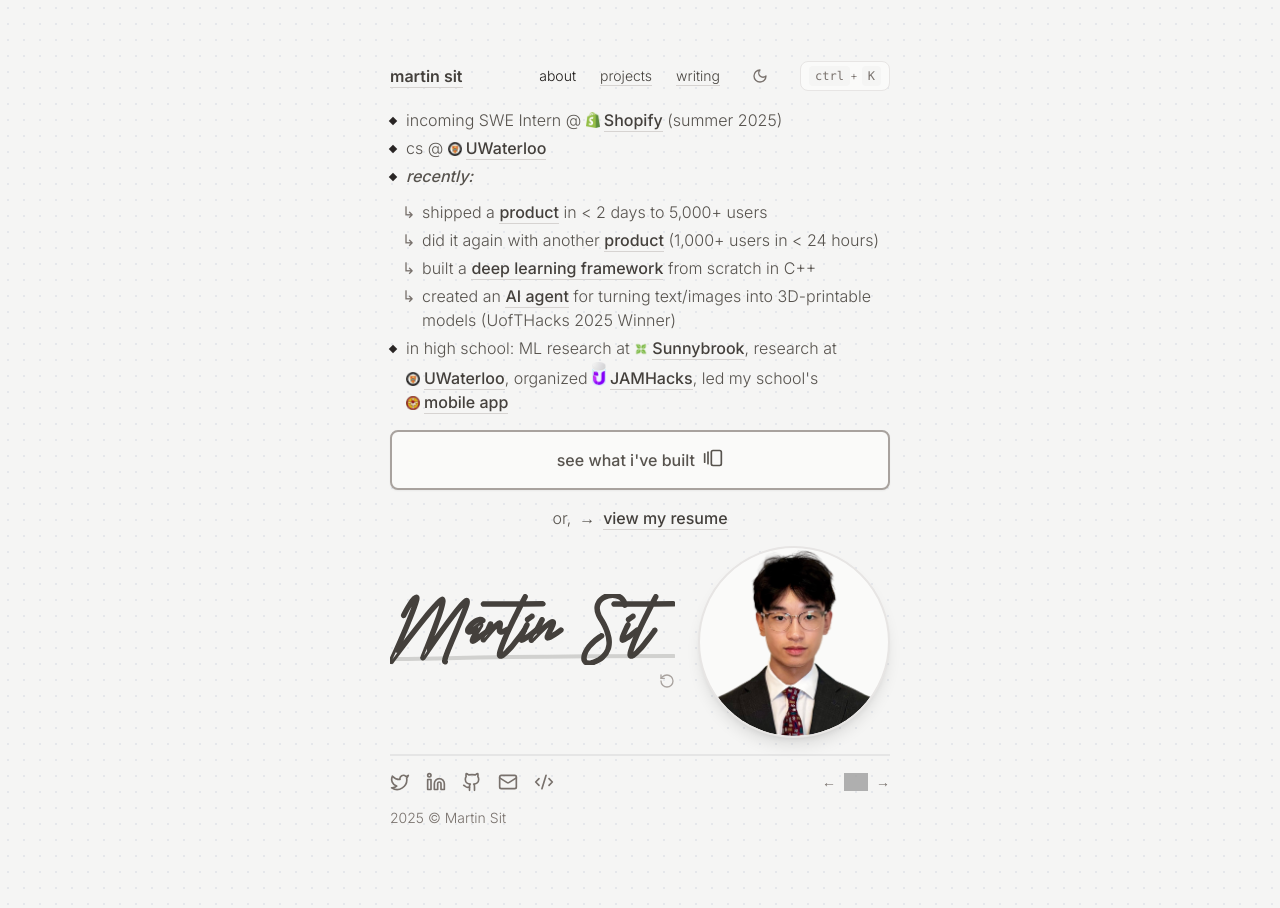
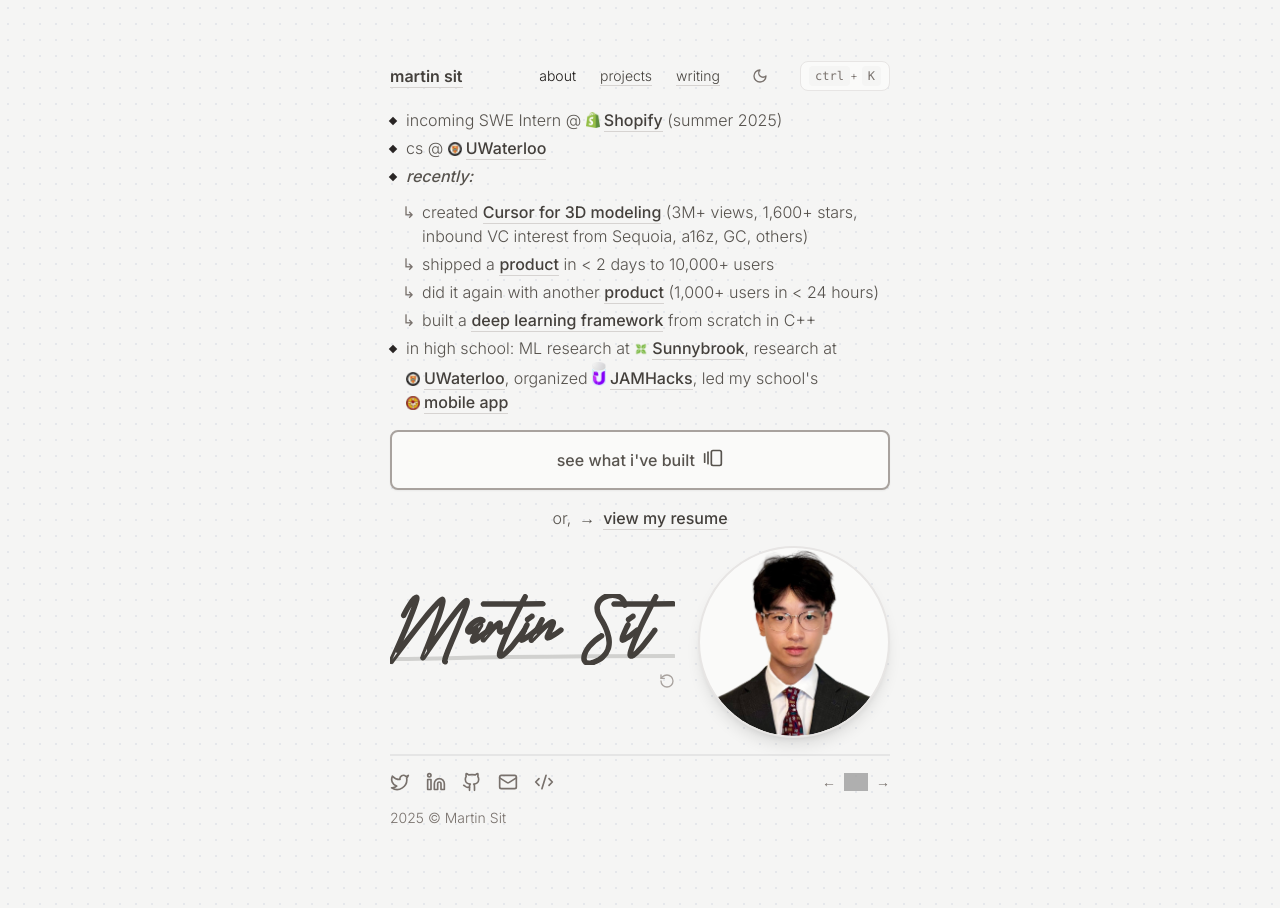
Before and after one commit to martin226/v2, a Next.js app: page / in a window 1280 px wide. Built offline with nearby package versions, Linux system fonts and the light colour scheme; grey boxes are pictures that could not be loaded.

Commit message:
content: add vibe draw

```diff
--- a/src/app/page.js
+++ b/src/app/page.js
@@ -48,11 +48,21 @@
             <li className="relative flex items-start gap-4 group/item">
               <span className="absolute left-[-20px] top-0 text-stone-500 dark:text-stone-500">↳</span>
               <span className="text-stone-600 dark:text-stone-400">
+                created{" "}
+                <Link href="https://tryvibedraw.com" className="font-medium">
+                  Cursor for 3D modeling
+                </Link>{" "}
+                (3M+ views, 1,600+ stars, inbound VC interest from Sequoia, a16z, GC, others)
+              </span>
+            </li>
+            <li className="relative flex items-start gap-4 group/item">
+              <span className="absolute left-[-20px] top-0 text-stone-500 dark:text-stone-500">↳</span>
+              <span className="text-stone-600 dark:text-stone-400">
                 shipped a{" "}
                 <Link href="https://jakesresu.me" className="font-medium">
                   product
                 </Link>{" "}
-                in &lt; 2 days to 5,000+ users
+                in &lt; 2 days to 10,000+ users
               </span>
             </li>
             <li className="relative flex items-start gap-4 group/item">
@@ -73,12 +83,6 @@
                   deep learning framework
                 </Link>{" "}
                 from scratch in C++
-              </span>
-            </li>
-            <li className="relative flex items-start gap-4 group/item">
-              <span className="absolute left-[-20px] top-0 text-stone-500 dark:text-stone-500">↳</span>
-              <span className="text-stone-600 dark:text-stone-400">
-                created an <Link href="https://github.com/martin226/twirl" className="font-medium">AI agent</Link> for turning text/images into 3D-printable models (UofTHacks 2025 Winner)
               </span>
             </li>
           </ul>
--- a/src/app/projects/page.js
+++ b/src/app/projects/page.js
@@ -3,6 +3,7 @@
 import Link from "../components/Link";
 import ProjectList from "../components/ProjectList";
 
+import VibeDrawImage from "../assets/projects/vibedraw.gif";
 import SlideItInImage from "../assets/projects/slideitin.png";
 import MakeItJakesImage from "../assets/projects/makeitjakes.gif";
 import TwirlImage from "../assets/projects/twirl.png";
@@ -26,6 +27,17 @@
 export default function Home() {
   const projects = [
     {
+      title: "Vibe Draw",
+      href: "https://tryvibedraw.com",
+      description:
+        "the Cursor + Midjourney for 3D modeling. Create beautiful 3D assets from your roughest sketches in seconds. 3M+ views, 1,600+ stars.",
+      image: VibeDrawImage,
+      imageAlt: "Vibe Draw",
+      technologies: ["Python", "FastAPI", "React", "Next.js", "Three.js", "TypeScript", "Google Cloud Platform"],
+      github: "https://github.com/martin226/vibe-draw",
+      demo: "https://tryvibedraw.com",
+    },
+    {
       title: "Slide it In",
       href: "https://justslideitin.com",
       description:
@@ -40,7 +52,7 @@
       title: "Make It Jake's",
       href: "https://jakesresu.me",
       description:
-        "a website for turning any resume into Jake's Resume template. 5,000+ users, idea to production in < 2 days.",
+        "a website for turning any resume into Jake's Resume template. 10,000+ users, idea to production in < 2 days.",
       image: MakeItJakesImage,
       imageAlt: "Make It Jakes",
       technologies: ["Ruby on Rails", "Remix.js", "Redis", "Google Cloud Platform"],
```
Also changed, not shown: 1 other file (tests, documents, lock files or other folders).
